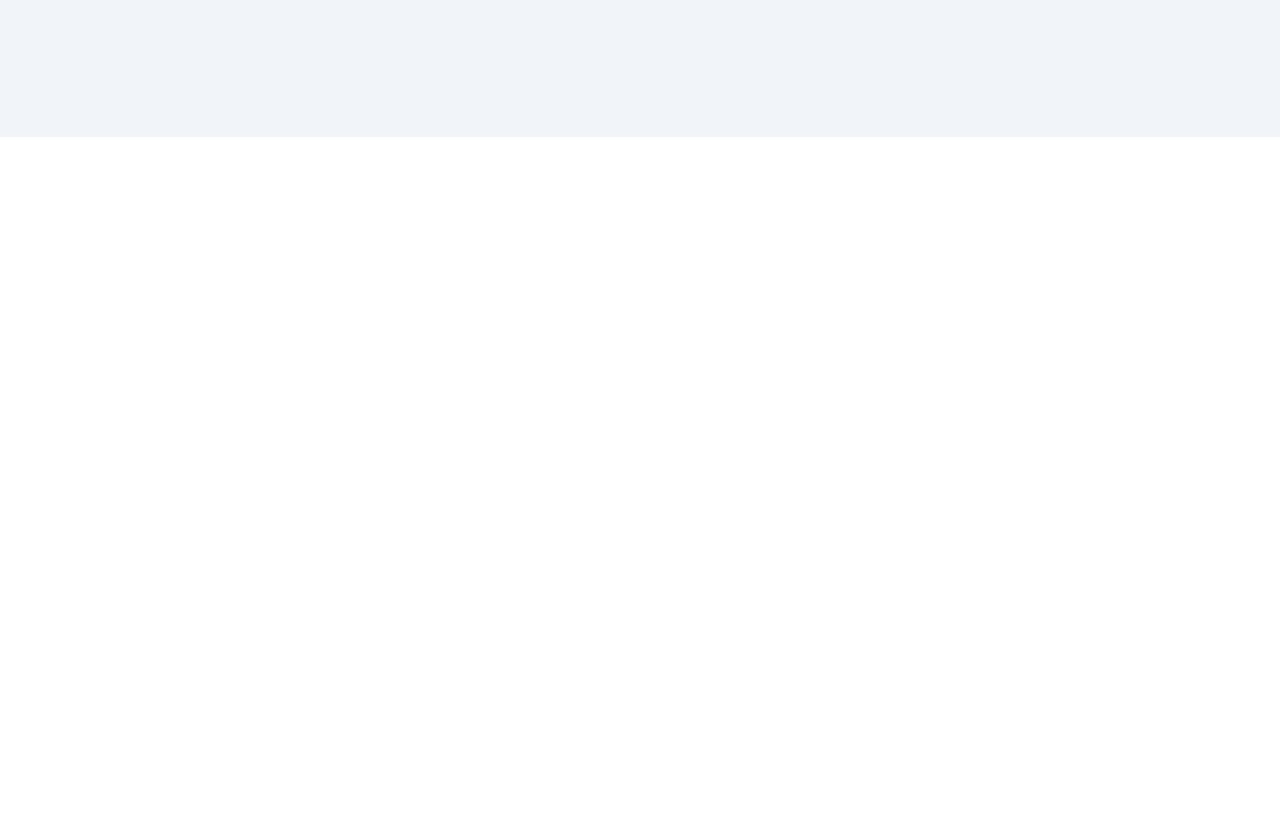
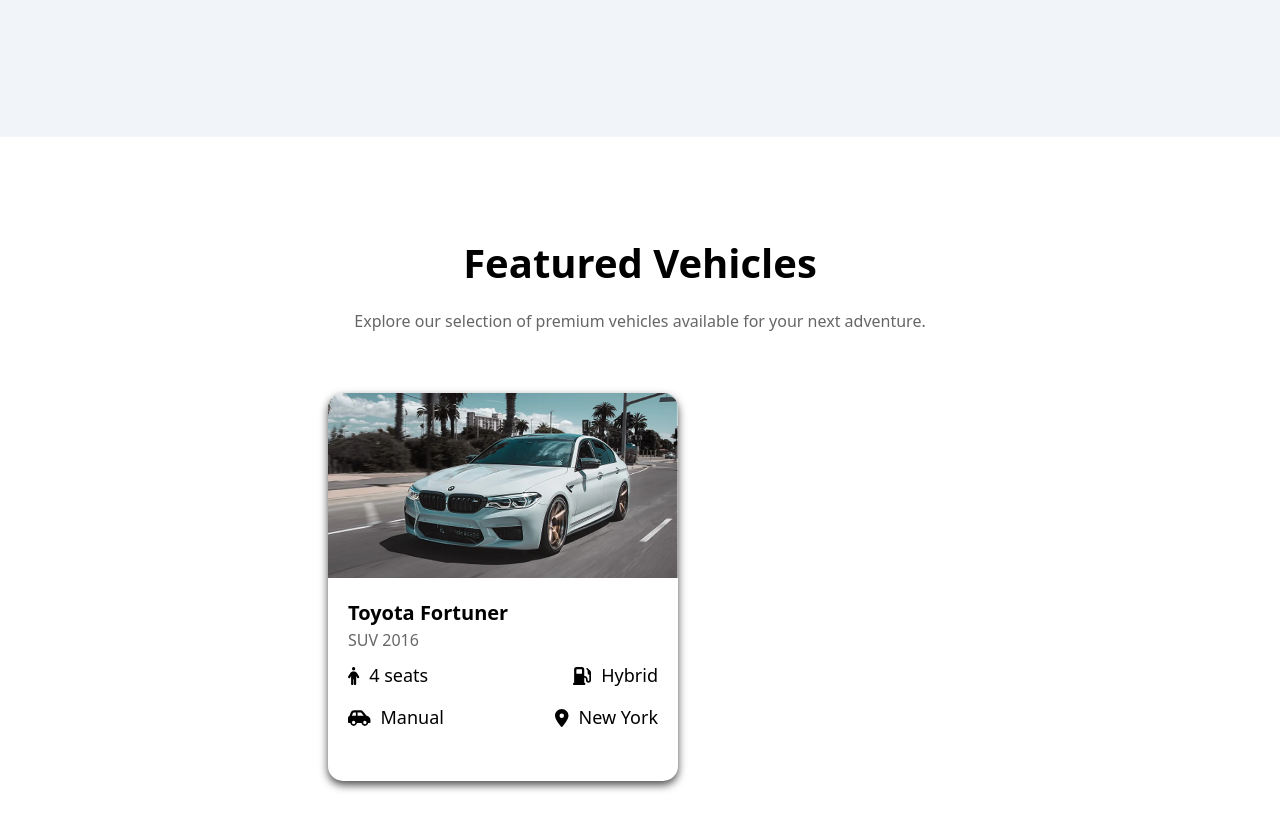
Before and after one commit to asiman2344/car-renting, a React (Vite) app in the folder carrent/: page / in a window 1280 px wide. Shown: the part 1040-1870 px from the top of the page. Before the commit the page ends 1177 px from the top, so only its background shows below. Built offline with nearby package versions, Linux system fonts and the light colour scheme.

Commit message:
uptaded 29 june

```diff
--- /dev/null
+++ b/carrent/components/card.jsx
@@ -0,0 +1,38 @@
+import React from 'react'
+import { FontAwesomeIcon } from '@fortawesome/react-fontawesome'
+import { faPerson, faGasPump, faCarSide, faLocationDot } from '@fortawesome/free-solid-svg-icons'
+import Car from '../assets/carImage.webp'
+
+function card() {
+    return (
+        <div className="card">
+            <div className="card-image">
+                <img src={Car} alt="car" />
+            </div>
+            <div className="card-content">
+                <div className="card-title">
+                    <p>Toyota Fortuner</p>
+                    <p>SUV 2016</p>
+                </div>
+                <div className="card-info1">
+                    <div className='card-info1-item'>
+                        <div><FontAwesomeIcon icon={faPerson} /> <p>4 seats</p></div>
+                    </div>
+                    <div className='card-info1-item'>
+                        <div><FontAwesomeIcon icon={faGasPump} /> <p>Hybrid</p></div>
+                    </div>
+                </div>
+                <div className="card-info2">
+                    <div className='card-info2-item'>
+                        <div><FontAwesomeIcon icon={faCarSide} /> <p>Manual</p></div>
+                    </div>
+                    <div className='card-info2-item'>
+                        <div><FontAwesomeIcon icon={faLocationDot} /> <p>New York</p></div>
+                    </div>
+                </div>
+            </div>
+        </div>
+    )
+}
+
+export default card
--- /dev/null
+++ b/carrent/components/cardContainer.css
@@ -0,0 +1,104 @@
+.cardContainer {
+    padding: 96px 128px;
+}
+.container{
+    padding: 0 200px;
+}
+
+.cardContainer .card-title-container{
+    margin-bottom: 60px;
+}
+
+.cardContainer .card-title-container .card-title {
+    font-size: 40px;
+    font-weight: 700;
+    color: #000;
+    margin-bottom: 16px;
+    text-align: center;
+}
+
+.cardContainer .card-title-container .card-description {
+    text-align: center;
+    color: #666;
+}
+
+.card {
+    width: 350px;
+    border-radius: 15px;
+    box-shadow: 0 4px 8px rgb(77, 77, 77);
+}
+
+.card-wrapper {
+    display: grid;
+    grid-template-columns: repeat(3, 1fr);
+    grid-template-rows: repeat(3, 1fr);
+    gap: 30px;
+}
+
+.card .card-content{
+    padding: 0 20px;
+}
+
+.card .card-image {
+    width: 100%;
+    margin-bottom: 20px;
+}
+
+.card .card-image img {
+    width: 100%;
+    border-radius: 15px 15px 0 0;
+    object-fit: cover;
+}
+
+.card .card-title{
+    margin-bottom: 10px;
+}
+
+.card .card-content .card-title p:nth-child(1) {
+    font-size: 20px;
+    font-weight: 600;
+}
+
+.card .card-content .card-title p:nth-child(2) {
+    font-weight: 500;
+    color: #666;
+}
+
+.card .card-content .card-info1{
+    display: flex;
+    justify-content: space-between;
+    align-items: center;
+    margin-bottom: 15px;
+}
+
+.card .card-content .card-info1 .card-info1-item div{
+    display: flex;
+    align-items: center;
+    justify-content: center;
+    font-size: 18px;
+    font-weight: 500;
+}
+
+.card .card-content .card-info1 .card-info1-item div p{
+    margin-left: 10px;
+}
+
+.card .card-content .card-info2{
+    display: flex;
+    justify-content: space-between;
+    align-items: center;
+    margin-bottom: 30px;
+    padding-bottom: 20px;
+}
+
+.card .card-content .card-info2 .card-info2-item div{
+    display: flex;
+    align-items: center;
+    justify-content: center;
+    font-size: 18px;
+    font-weight: 500;
+}
+
+.card .card-content .card-info2 .card-info2-item div p{
+    margin-left: 10px;
+}
--- /dev/null
+++ b/carrent/components/cardContainer.jsx
@@ -0,0 +1,78 @@
+import React from 'react'
+import './cardContainer.css'
+import { FontAwesomeIcon } from '@fortawesome/react-fontawesome'
+import { faPerson, faGasPump, faCarSide, faLocationDot } from '@fortawesome/free-solid-svg-icons'
+import Car from '../assets/carImage.webp'
+import Card from './card'
+
+function cardContainer() {
+  return (
+    <div className='cardContainer'>
+      <div className="container">
+        <div className='card-title-container'>
+          <h1 className='card-title'>Featured Vehicles</h1>
+          <p className='card-description'>Explore our selection of premium vehicles available for your next adventure.</p>
+        </div>
+        <div className='card-wrapper'>
+          <Card />
+          {/* <div className="card">
+            <div className="card-image">
+              <img src={Car} alt="car" />
+            </div>
+            <div className="card-content">
+              <div className="card-title">
+                <p>Toyota Fortuner</p>
+                <p>SUV 2016</p>
+              </div>
+              <div className="card-info1">
+                <div className='card-info1-item'>
+                  <div><FontAwesomeIcon icon={faPerson} /> <p>4 seats</p></div>
+                </div>
+                <div className='card-info1-item'>
+                  <div><FontAwesomeIcon icon={faGasPump} /> <p>Hybrid</p></div>
+                </div>
+              </div>
+              <div className="card-info2">
+                <div className='card-info2-item'>
+                  <div><FontAwesomeIcon icon={faCarSide} /> <p>Manual</p></div>
+                </div>
+                <div className='card-info2-item'>
+                  <div><FontAwesomeIcon icon={faLocationDot} /> <p>New York</p></div>
+                </div>
+              </div>
+            </div>
+          </div>
+          <div className="card">
+            <div className="card-image">
+              <img src={Car} alt="car" />
+            </div>
+            <div className="card-content">
+              <div className="card-title">
+                <p>Toyota Fortuner</p>
+                <p>SUV 2016</p>
+              </div>
+              <div className="card-info1">
+                <div className='card-info1-item'>
+                  <div><FontAwesomeIcon icon={faPerson} /> <p>4 seats</p></div>
+                </div>
+                <div className='card-info1-item'>
+                  <div><FontAwesomeIcon icon={faGasPump} /> <p>Hybrid</p></div>
+                </div>
+              </div>
+              <div className="card-info2">
+                <div className='card-info2-item'>
+                  <div><FontAwesomeIcon icon={faCarSide} /> <p>Manual</p></div>
+                </div>
+                <div className='card-info2-item'>
+                  <div><FontAwesomeIcon icon={faLocationDot} /> <p>New York</p></div>
+                </div>
+              </div>
+            </div>
+          </div> */}
+        </div>
+      </div>
+    </div>
+  )
+}
+
+export default cardContainer
--- a/carrent/src/App.jsx
+++ b/carrent/src/App.jsx
@@ -2,6 +2,7 @@
 import { BrowserRouter as Router, Routes, Route } from 'react-router-dom'
 import Header from '../components/header'
 import Banner from '../components/banner'
+import CardContainer from '../components/cardContainer.jsx'
 import AOS from 'aos'
 import 'aos/dist/aos.css'
 import './App.css'
@@ -20,6 +21,7 @@
       <div className="App">
         <Header />
         <Banner />
+        <CardContainer />
       </div>
     </Router>
   )
```
Also changed, not shown: carrent/assets/carImage.webp (added).
